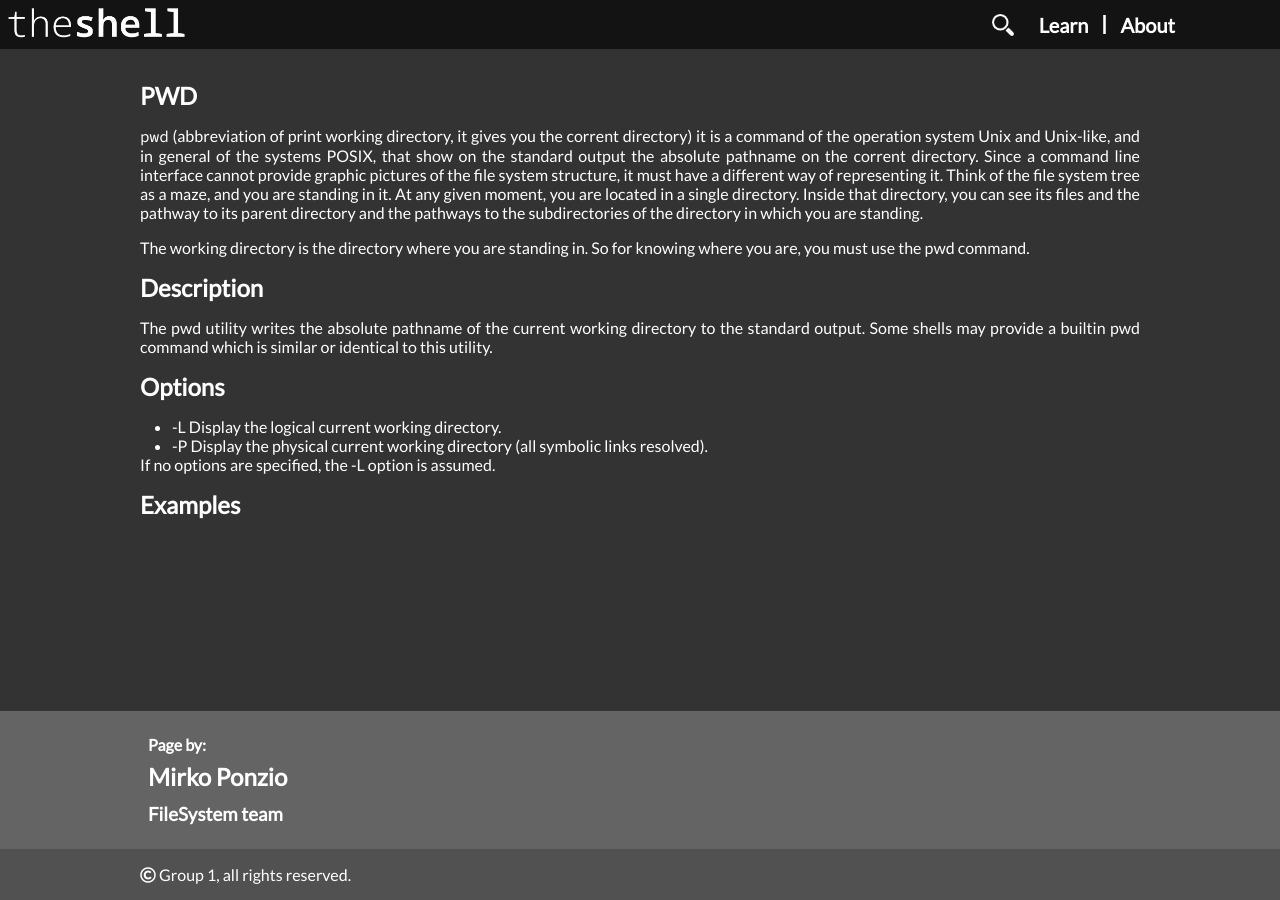
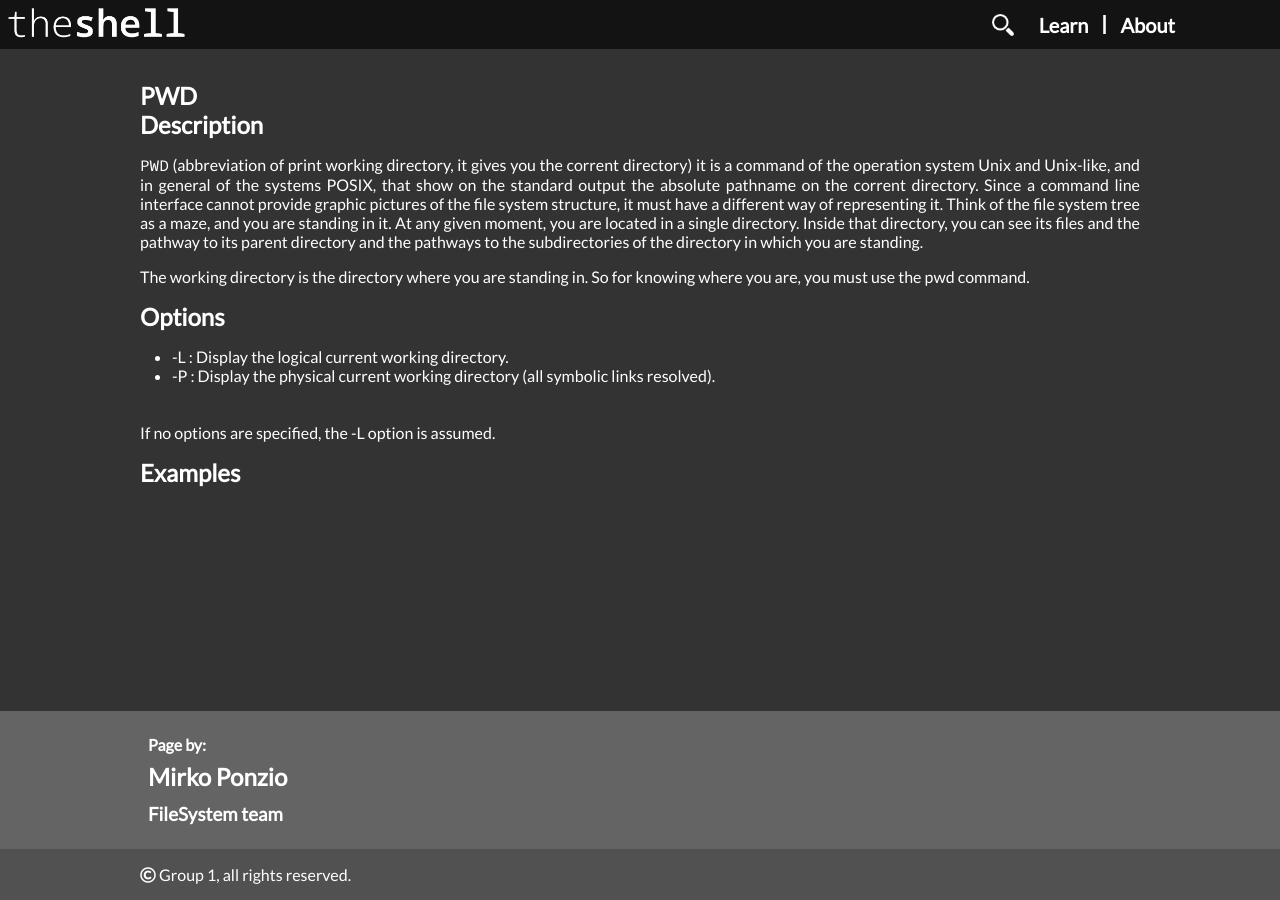
Before and after one commit to bvlj/usi_sa1_theshell_ch, a Jekyll site: the page built from site/pages/fs/PWD.html, in a window 1280 px wide. Built offline with Jekyll 4.4.1, drawn with Linux system fonts in a browser that asks for light colours; nearby versions of some CDN libraries; comment, search, counter and statistics services are not loaded; some of the changed lines change nothing that is shown.

Commit message:
fs Correction on pwd page
git-svn-id: svn+ssh://atelier.inf.usi.ch/home/bevilj/group-1@128 a672b425-5310-4d7a-af5c-997e18724b81

```diff
--- a/site/pages/fs/PWD.html
+++ b/site/pages/fs/PWD.html
@@ -7,12 +7,19 @@ author: Mirko Ponzio
 title: PWD
 ---
 
+<h2>Description</h2>
 <p>
-<code>pwd</code> (abbreviation of print working directory, it gives you the corrent directory) it is a command of the operation system Unix and Unix-like,
-and in general of the systems POSIX, that show on the standard output the absolute pathname on the corrent directory.
-Since a command line interface cannot provide graphic pictures of the file system structure, it must have a different way of representing it.
-Think of the file system tree as a maze, and you are standing in it. At any given moment, you are located in a single directory.
-Inside that directory, you can see its files and the pathway to its parent directory and the pathways to the subdirectories of the directory in which you are standing.
+<code>PWD</code> (abbreviation of print working directory, it gives you the
+corrent directory) it is a command of the operation system Unix and Unix-like,
+and in general of the systems POSIX, that show on the standard output the
+absolute pathname on the corrent directory.
+Since a command line interface cannot provide graphic pictures of the file
+system structure, it must have a different way of representing it.
+Think of the file system tree as a maze, and you are standing in it. At any
+given moment, you are located in a single directory.
+Inside that directory, you can see its files and the pathway to its parent
+directory and the pathways to the subdirectories of the directory in which you
+are standing.
 </p>
 <p>
 The working directory is the directory where you are standing in. So for
@@ -20,21 +27,15 @@ knowing where you are, you must use the pwd command.
 </p>
 
 
-
-<h2>Description</h2>
-<p> The pwd utility writes the absolute pathname of the current working
-directory to the standard output.
-Some shells may provide a builtin pwd command which is similar or identical to this utility. </p>
-
 <h2>Options</h2>
 <p>
 <ul>
-<li> -L      Display the logical current working directory.</li>
+<li> -L :      Display the logical current working directory.</li>
 
-<li>-P      Display the physical current working directory (all symbolic
+<li>-P :   Display the physical current working directory (all symbolic
         links resolved).</li>
 </ul>
-
+<br><br>
 If no options are specified, the -L option is assumed.</p>
 
 
```
